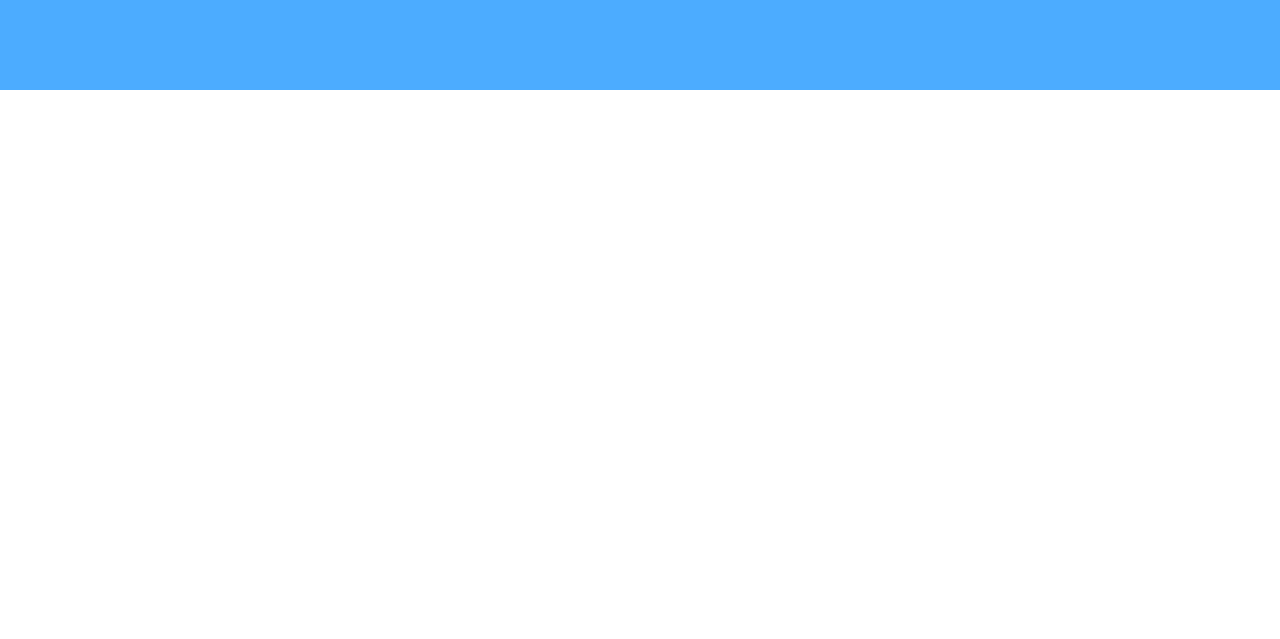
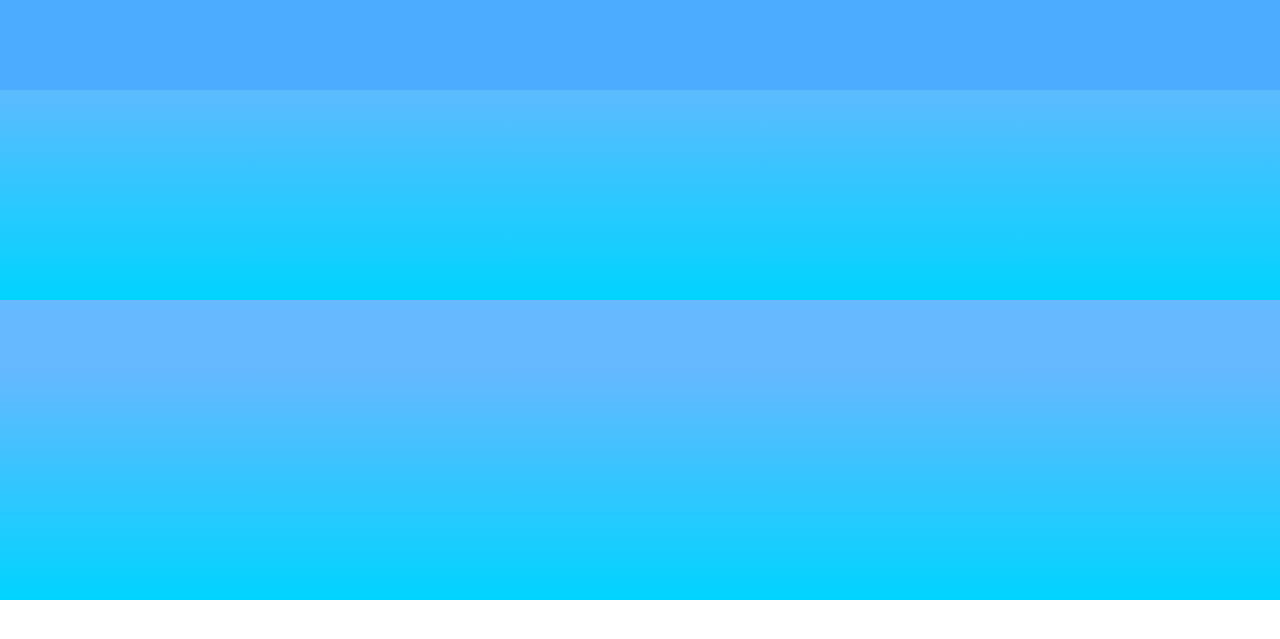
Before and after one commit to PT-Adrian/orionworkflow.github.io, a Jekyll site: the page built from index.md, in a window 1280 px wide. Shown: the top 639 px of the page. Built offline with Jekyll 4.4.1, drawn with Linux system fonts in a browser that asks for light colours; our own code applies the rules of GitHub Pages for plain Markdown files.

Commit message:
Update style.css

```diff
--- a/assets/css/style.css
+++ b/assets/css/style.css
@@ -199,7 +199,9 @@ span{
      width:100%;
      height:300px;
      float:left;
-     background-color:white;
      color:#E0E147;
      text-align:center;
+     background: rgb(102,184,255);
+     background: linear-gradient(180deg, rgba(102,184,255,1) 23%, rgba(0,212,255,1) 100%);
+
   }
```
